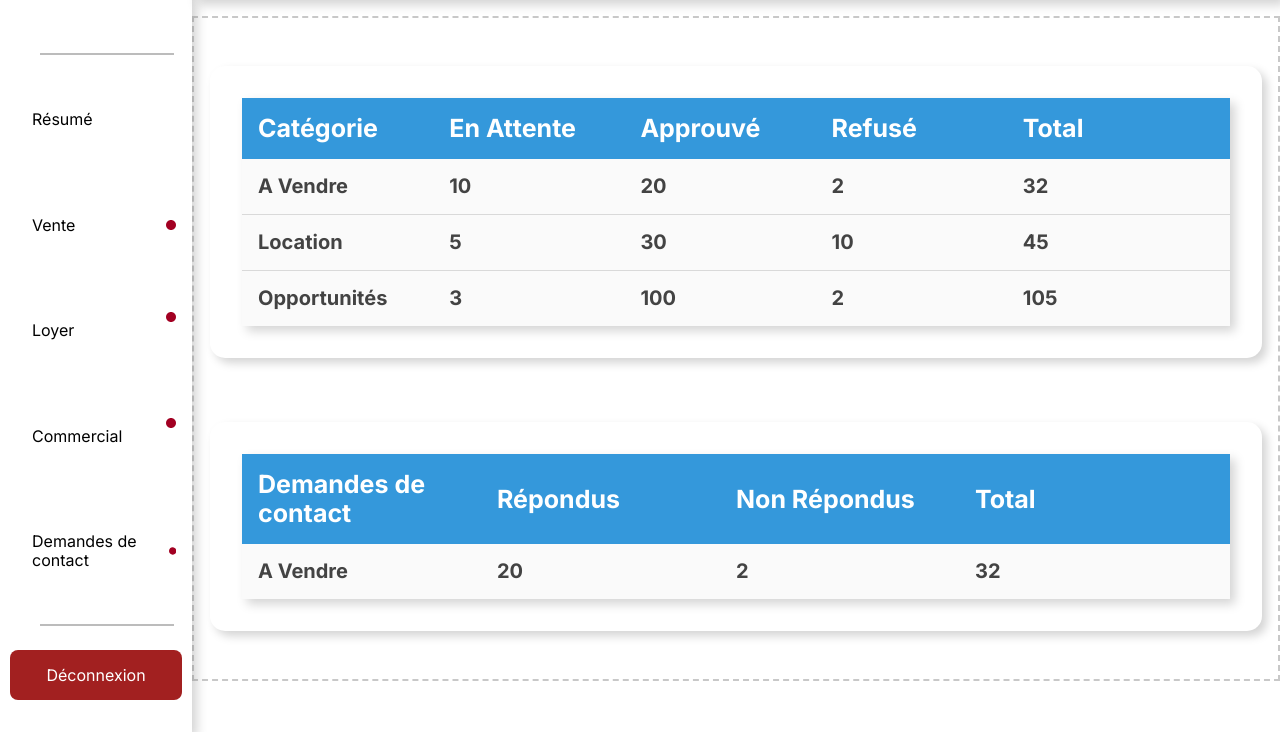
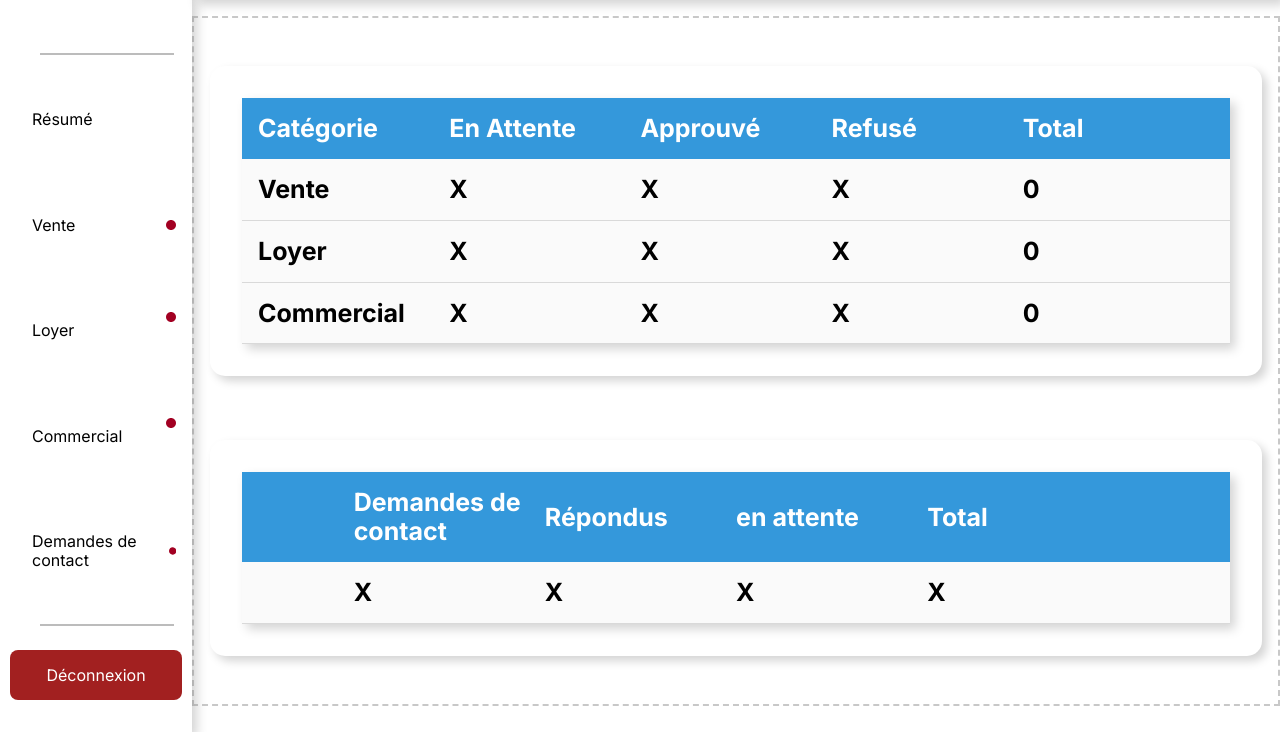
Before and after one commit to RachedBenNasr/LPI-Dash-React, a React app: page /data in a window 1280 px wide. Shown: the part 68-800 px from the top of the page. Built offline with nearby package versions, Linux system fonts and the light colour scheme; some packages are replaced by stand-ins of ours; no server answers; the database is empty.

Commit message:
résumé page : totals working

```diff
--- a/src/components/resume.css
+++ b/src/components/resume.css
@@ -43,29 +43,8 @@
   font-style: normal;
   font-weight: 700;
 }
-.resume-text01 {
-  color: #ffffff;
-  width: 20%;
-  font-size: 25px;
-  font-style: normal;
-  font-weight: 700;
-}
-.resume-text02 {
-  color: #ffffff;
-  width: 20%;
-  font-size: 25px;
-  font-style: normal;
-  font-weight: 700;
-}
-.resume-text03 {
-  color: #ffffff;
-  width: 20%;
-  font-size: 25px;
-  font-style: normal;
-  font-weight: 700;
-}
-.resume-text04 {
-  color: #ffffff;
+.resume-text-black{
+  color: #000000;
   width: 20%;
   font-size: 25px;
   font-style: normal;
@@ -87,138 +66,6 @@
   border-left-width: 0px;
   border-right-width: 0px;
 }
-.resume-text05 {
-  color: #434343;
-  width: 20%;
-  font-size: 20px;
-  font-style: normal;
-  font-weight: 700;
-}
-.resume-text06 {
-  color: #434343;
-  width: 20%;
-  font-size: 20px;
-  font-style: normal;
-  font-weight: 700;
-}
-.resume-text07 {
-  color: #434343;
-  width: 20%;
-  font-size: 20px;
-  font-style: normal;
-  font-weight: 700;
-}
-.resume-text08 {
-  color: #434343;
-  width: 20%;
-  font-size: 20px;
-  font-style: normal;
-  font-weight: 700;
-}
-.resume-text09 {
-  color: #434343;
-  width: 20%;
-  font-size: 20px;
-  font-style: normal;
-  font-weight: 700;
-}
-.resume-td1 {
-  flex: 0 0 auto;
-  width: 100%;
-  height: auto;
-  display: flex;
-  padding: var(--dl-space-space-unit);
-  align-items: center;
-  border-color: var(--dl-color-gray-900);
-  border-width: 1px;
-  flex-direction: row;
-  justify-content: center;
-  background-color: #FAFAFA;
-  border-top-width: 0px;
-  border-left-width: 0px;
-  border-right-width: 0px;
-}
-.resume-text10 {
-  color: #434343;
-  width: 20%;
-  font-size: 20px;
-  font-style: normal;
-  font-weight: 700;
-}
-.resume-text11 {
-  color: #434343;
-  width: 20%;
-  font-size: 20px;
-  font-style: normal;
-  font-weight: 700;
-}
-.resume-text12 {
-  color: #434343;
-  width: 20%;
-  font-size: 20px;
-  font-style: normal;
-  font-weight: 700;
-}
-.resume-text13 {
-  color: #434343;
-  width: 20%;
-  font-size: 20px;
-  font-style: normal;
-  font-weight: 700;
-}
-.resume-text14 {
-  color: #434343;
-  width: 20%;
-  font-size: 20px;
-  font-style: normal;
-  font-weight: 700;
-}
-.resume-td2 {
-  flex: 0 0 auto;
-  width: 100%;
-  height: auto;
-  display: flex;
-  padding: var(--dl-space-space-unit);
-  align-items: center;
-  flex-direction: row;
-  justify-content: center;
-  background-color: #FAFAFA;
-}
-.resume-text15 {
-  color: #434343;
-  width: 20%;
-  font-size: 20px;
-  font-style: normal;
-  font-weight: 700;
-}
-.resume-text16 {
-  color: #434343;
-  width: 20%;
-  font-size: 20px;
-  font-style: normal;
-  font-weight: 700;
-}
-.resume-text17 {
-  color: #434343;
-  width: 20%;
-  font-size: 20px;
-  font-style: normal;
-  font-weight: 700;
-}
-.resume-text18 {
-  color: #434343;
-  width: 20%;
-  font-size: 20px;
-  font-style: normal;
-  font-weight: 700;
-}
-.resume-text19 {
-  color: #434343;
-  width: 20%;
-  font-size: 20px;
-  font-style: normal;
-  font-weight: 700;
-}
 .resume-contents1 {
   flex: 0 0 auto;
   width: 100%;
@@ -239,81 +86,3 @@
   align-items: center;
   flex-direction: column;
 }
-.resume-th1 {
-  flex: 0 0 auto;
-  width: 100%;
-  height: auto;
-  display: flex;
-  padding: var(--dl-space-space-unit);
-  align-items: center;
-  flex-direction: row;
-  justify-content: center;
-  background-color: #3498db;
-}
-.resume-text20 {
-  color: #ffffff;
-  width: 25%;
-  font-size: 25px;
-  font-style: normal;
-  font-weight: 700;
-}
-.resume-text21 {
-  color: #ffffff;
-  width: 25%;
-  font-size: 25px;
-  font-style: normal;
-  font-weight: 700;
-}
-.resume-text22 {
-  color: #ffffff;
-  width: 25%;
-  font-size: 25px;
-  font-style: normal;
-  font-weight: 700;
-}
-.resume-text23 {
-  color: #ffffff;
-  width: 25%;
-  font-size: 25px;
-  font-style: normal;
-  font-weight: 700;
-}
-.resume-td3 {
-  flex: 0 0 auto;
-  width: 100%;
-  height: auto;
-  display: flex;
-  padding: var(--dl-space-space-unit);
-  align-items: center;
-  flex-direction: row;
-  justify-content: center;
-  background-color: #FAFAFA;
-}
-.resume-text24 {
-  color: #434343;
-  width: 25%;
-  font-size: 20px;
-  font-style: normal;
-  font-weight: 700;
-}
-.resume-text25 {
-  color: #434343;
-  width: 25%;
-  font-size: 20px;
-  font-style: normal;
-  font-weight: 700;
-}
-.resume-text26 {
-  color: #434343;
-  width: 25%;
-  font-size: 20px;
-  font-style: normal;
-  font-weight: 700;
-}
-.resume-text27 {
-  color: #434343;
-  width: 25%;
-  font-size: 20px;
-  font-style: normal;
-  font-weight: 700;
-}
--- a/src/components/resume.js
+++ b/src/components/resume.js
@@ -1,124 +1,115 @@
-import React from 'react'
+import React, { useEffect, useState } from "react";
 
-import PropTypes from 'prop-types'
+import "./resume.css";
+import { getDatabase, ref, get } from "firebase/database";
 
-import './resume.css'
+const Resume = () => {
+  const [rentListings, setRentListings] = useState(0);
+  const [saleListings, setSaleListings] = useState(0);
+  const [commercialListings, setCommercialListings] = useState(0);
 
-const Resume = (props) => {
+  useEffect(() => {
+    const fetchTotalListings = async () => {
+      const database = getDatabase();
+      const saleListingsRef = ref(database, "listings/sale");
+      const rentListingsRef = ref(database, "listings/rent");
+
+      try {
+        const [saleSnapshot, rentSnapshot] = await Promise.all([
+          get(saleListingsRef),
+          get(rentListingsRef),
+        ]);
+
+        const saleData = saleSnapshot.val();
+        const rentData = rentSnapshot.val();
+
+        let saleCount = 0;
+        let rentCount = 0;
+        let commercialCount = 0;
+
+        if (saleData) {
+          Object.values(saleData).forEach((listing) => {
+            if (listing.nature === "commercial") {
+              commercialCount++;
+            } else {
+              saleCount++;
+            }
+          });
+        }
+
+        if (rentData) {
+          Object.values(rentData).forEach((listing) => {
+            if (listing.nature === "commercial") {
+              commercialCount++;
+            } else {
+              rentCount++;
+            }
+          });
+        }
+
+        setSaleListings(saleCount);
+        setRentListings(rentCount);
+        setCommercialListings(commercialCount);
+      } catch (error) {
+        console.error("Error fetching listings:", error);
+      }
+    };
+
+    fetchTotalListings();
+  }, []);
+
   return (
     <div className="resume-container">
       <div className="resume-contents">
         <div className="resume-table-1">
           <div className="resume-th">
-            <span className="resume-text">{props.text4}</span>
-            <span className="resume-text01">{props.text43}</span>
-            <span className="resume-text02">{props.text42}</span>
-            <span className="resume-text03">{props.text41}</span>
-            <span className="resume-text04">{props.text411}</span>
+            <span className="resume-text">Catégorie</span>
+            <span className="resume-text">En Attente</span>
+            <span className="resume-text">Approuvé</span>
+            <span className="resume-text">Refusé</span>
+            <span className="resume-text">Total</span>
           </div>
           <div className="resume-td">
-            <span className="resume-text05">{props.text44}</span>
-            <span className="resume-text06">{props.text431}</span>
-            <span className="resume-text07">{props.text421}</span>
-            <span className="resume-text08">{props.text412}</span>
-            <span className="resume-text09">{props.text4111}</span>
+            <span className="resume-text-black">Vente</span>
+            <span className="resume-text-black">X</span>
+            <span className="resume-text-black">X</span>
+            <span className="resume-text-black">X</span>
+            <span className="resume-text-black">{saleListings}</span>
           </div>
-          <div className="resume-td1">
-            <span className="resume-text10">{props.text442}</span>
-            <span className="resume-text11">{props.text4312}</span>
-            <span className="resume-text12">{props.text4212}</span>
-            <span className="resume-text13">{props.text4122}</span>
-            <span className="resume-text14">{props.text41112}</span>
+          <div className="resume-td">
+            <span className="resume-text-black">Loyer</span>
+            <span className="resume-text-black">X</span>
+            <span className="resume-text-black">X</span>
+            <span className="resume-text-black">X</span>
+            <span className="resume-text-black">{rentListings}</span>
           </div>
-          <div className="resume-td2">
-            <span className="resume-text15">{props.text441}</span>
-            <span className="resume-text16">{props.text4311}</span>
-            <span className="resume-text17">{props.text4211}</span>
-            <span className="resume-text18">{props.text4121}</span>
-            <span className="resume-text19">{props.text41111}</span>
+          <div className="resume-td">
+            <span className="resume-text-black">Commercial</span>
+            <span className="resume-text-black">X</span>
+            <span className="resume-text-black">X</span>
+            <span className="resume-text-black">X</span>
+            <span className="resume-text-black">{commercialListings}</span>
           </div>
         </div>
       </div>
       <div className="resume-contents1">
         <div className="resume-table-2">
-          <div className="resume-th1">
-            <span className="resume-text20">{props.text45}</span>
-            <span className="resume-text21">{props.text422}</span>
-            <span className="resume-text22">{props.text413}</span>
-            <span className="resume-text23">{props.text4112}</span>
+          <div className="resume-th">
+            <span className="resume-text">Demandes de contact</span>
+            <span className="resume-text">Répondus</span>
+            <span className="resume-text">en attente</span>
+            <span className="resume-text">Total</span>
           </div>
-          <div className="resume-td3">
-            <span className="resume-text24">{props.text443}</span>
-            <span className="resume-text25">{props.text4213}</span>
-            <span className="resume-text26">{props.text4123}</span>
-            <span className="resume-text27">{props.text41113}</span>
+          <div className="resume-td">
+            <span className="resume-text-black">X</span>
+            <span className="resume-text-black">X</span>
+            <span className="resume-text-black">X</span>
+            <span className="resume-text-black">X</span>
           </div>
         </div>
       </div>
     </div>
-  )
-}
+  );
+};
 
-Resume.defaultProps = {
-  text41112: '45',
-  text4111: '32',
-  text421: '20',
-  text4121: '2',
-  text43: 'En Attente',
-  text413: 'Non Répondus',
-  text42: 'Approuvé',
-  text411: 'Total',
-  text412: '2',
-  text422: 'Répondus',
-  text4213: '20',
-  text4123: '2',
-  text41113: '32',
-  text442: 'Location',
-  text44: 'A Vendre',
-  text4212: '30',
-  text4312: '5',
-  text443: 'A Vendre',
-  text4122: '10',
-  text441: 'Opportunités',
-  text4211: '100',
-  text431: '10',
-  text4112: 'Total',
-  text45: 'Demandes de contact',
-  text4: 'Catégorie',
-  text41: 'Refusé',
-  text4311: '3',
-  text41111: '105',
-}
-
-Resume.propTypes = {
-  text41112: PropTypes.string,
-  text4111: PropTypes.string,
-  text421: PropTypes.string,
-  text4121: PropTypes.string,
-  text43: PropTypes.string,
-  text413: PropTypes.string,
-  text42: PropTypes.string,
-  text411: PropTypes.string,
-  text412: PropTypes.string,
-  text422: PropTypes.string,
-  text4213: PropTypes.string,
-  text4123: PropTypes.string,
-  text41113: PropTypes.string,
-  text442: PropTypes.string,
-  text44: PropTypes.string,
-  text4212: PropTypes.string,
-  text4312: PropTypes.string,
-  text443: PropTypes.string,
-  text4122: PropTypes.string,
-  text441: PropTypes.string,
-  text4211: PropTypes.string,
-  text431: PropTypes.string,
-  text4112: PropTypes.string,
-  text45: PropTypes.string,
-  text4: PropTypes.string,
-  text41: PropTypes.string,
-  text4311: PropTypes.string,
-  text41111: PropTypes.string,
-}
-
-export default Resume
+export default Resume;
--- a/src/views/data.js
+++ b/src/views/data.js
@@ -22,7 +22,7 @@ const Data = (props) => {
   return (
     <div className="data-container">
       <Helmet>
-        <title>Data - LPI-Dash</title>
+        <title>Tableau de bord</title>
         <meta property="og:title" content="Data - LPI-Dash" />
       </Helmet>
       <div className="data-left">
```
